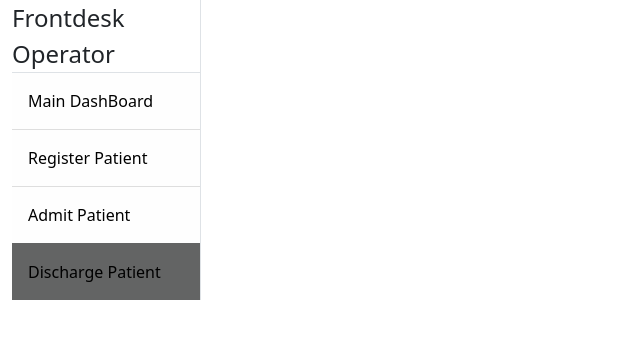
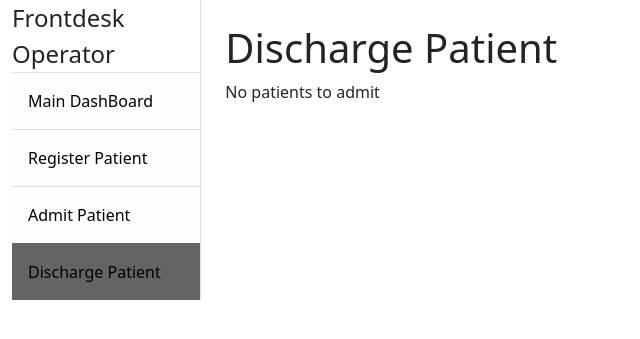
Before and after one commit to rv4102/dbms-lab, a Flask app: page /frontdesk/discharge in a window 1280 px wide. Shown: the part 56-395 px from the top of the page, without its empty margins (0-640 px from the left). Run offline with Flask 2, Linux system fonts and the light colour scheme; data that the repository does not hold is empty.

Commit message:
discharge admit

```diff
--- a/A4/HMS/routes.py
+++ b/A4/HMS/routes.py
@@ -87,4 +87,15 @@ def frontdesk_admit_patient(patient_id):
 
 @routes.route('/frontdesk/discharge')
 def frontdesk_discharge():
-    return render_template('frontdesk_discharge.html')
+    cur = mysql.connection.cursor()
+    cur.execute("SELECT * FROM Patient")
+    patients = cur.fetchall()
+    cur.close()
+    print(patients)
+    return render_template('frontdesk_discharge.html', patients=patients)
+    # return render_t/emplate('frontdesk_discharge.html')
+
+@routes.route('/frontdesk/discharge/<patient_id>')
+def frontdesk_discharge_patient(patient_id):
+    print(patient_id)
+    return redirect(url_for('routes.frontdesk_discharge'))
--- a/A4/HMS/templates/frontdesk_discharge.html
+++ b/A4/HMS/templates/frontdesk_discharge.html
@@ -8,5 +8,35 @@
 {% endblock %}
 
 {% block main_content %}
-
+<h1 class="mt-4">Discharge Patient</h1>
+    {% if patients|length == 0 %}
+        <p>No patients to admit</p>
+    {% else %}
+    <div class="table-responsive">
+        <table class="table table-striped">
+            <thead class="thead-dark">
+                <tr>
+                    <th scope="col">Patient ID</th>
+                    <th scope="col">Name</th>
+                    <th scope="col">Address</th>
+                    <th scope="col">Age</th>
+                    <th scope="col">Gender</th>
+                    <th scope="col">Contact No.</th>
+                    <th scope="col">Emergency No.</th>
+                    <th scope="col">Discharge</th>
+                </tr>
+            </thead>
+            <tbody>
+                {% for patient in patients %}
+                <tr>
+                    {% for field in patient %}
+                    <td>{{ field }}</td>
+                    {% endfor %}
+                    <td><a href="/frontdesk/discharge/{{ patient[0] }}" class="btn btn-primary">Discharge</a></td>
+                </tr>
+                {% endfor %}
+            </tbody>
+        </table>
+    </div>
+    {% endif %}
 {% endblock %}
--- a/A4/HMS/templates/frontdesk_register.html
+++ b/A4/HMS/templates/frontdesk_register.html
@@ -8,8 +8,9 @@
 {% endblock %}
 
 {% block main_content %}
+<h1 class="mt-4">Register Patient</h1>
 <div class="container">
-  <h1>Register Patient</h1>
+
   <form method="post">
     {{ form.hidden_tag() }}
     <div class="form-group row">
```
